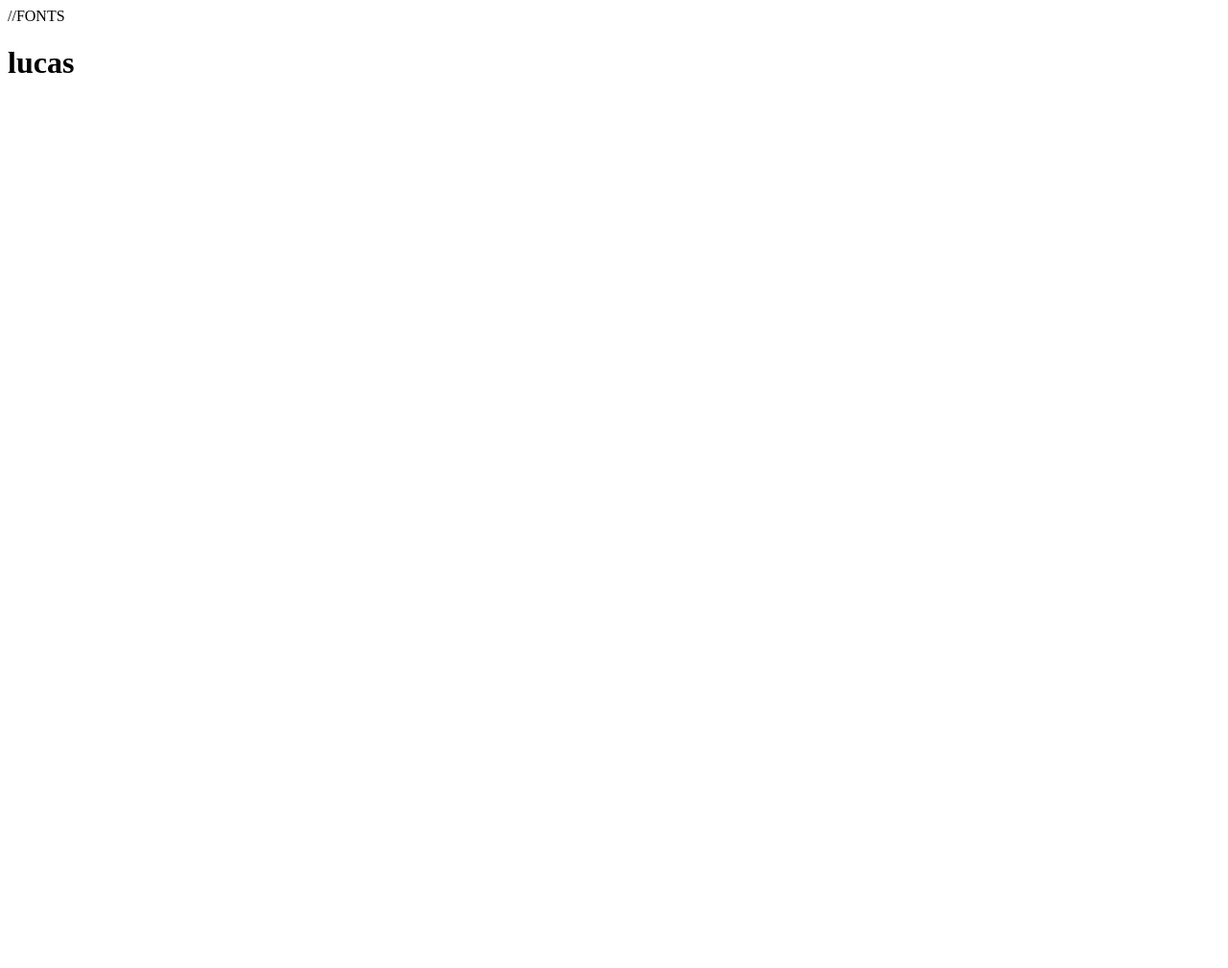
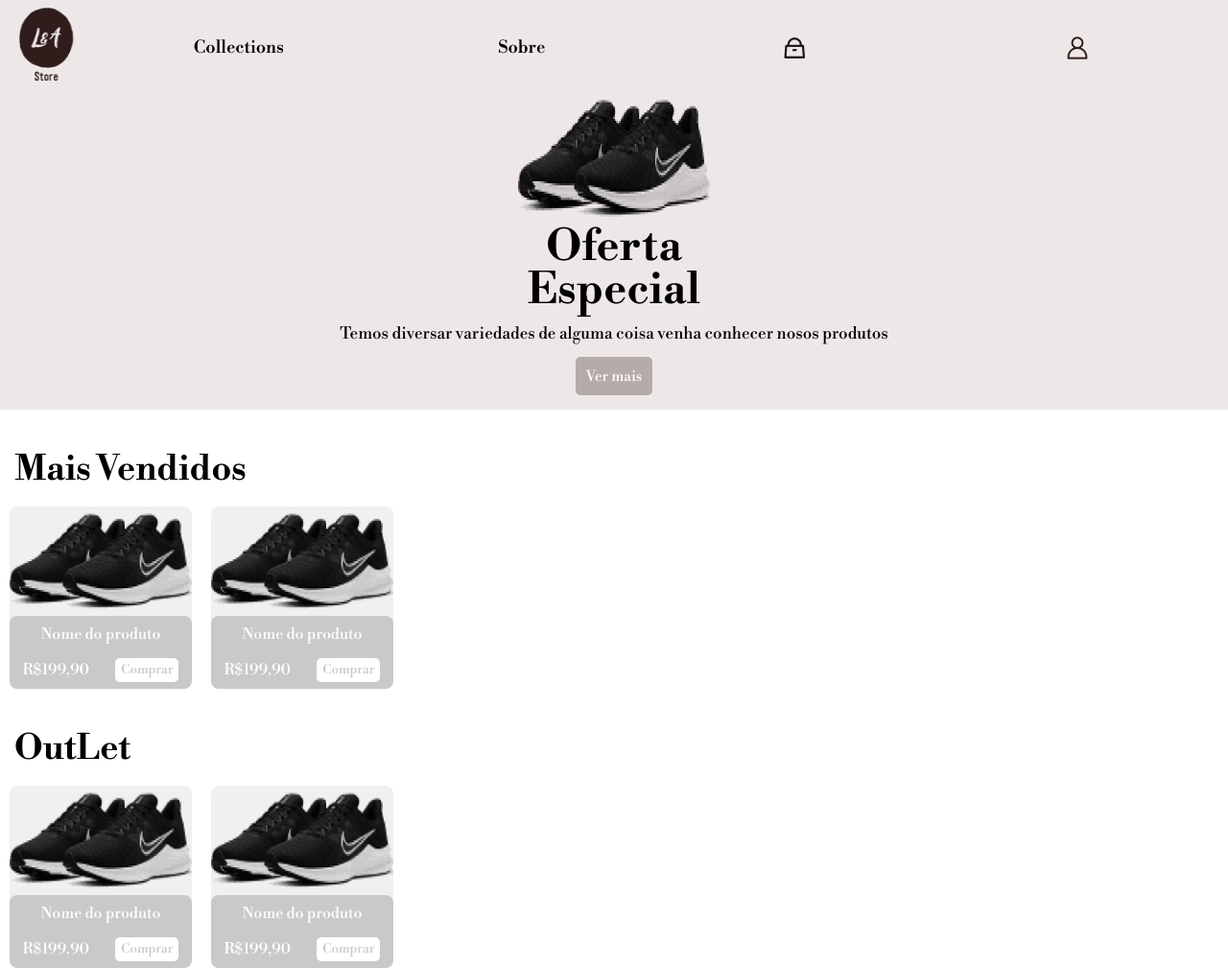
Before and after one commit to lucasscabral/projeto14-L-A-Store-front, a React app: page / in a window 1280 px wide. Shown: the whole page at 96% size. Before the commit the page ends 800 px from the top, so only its background shows below. Built offline with nearby package versions, Linux system fonts and the light colour scheme.

Commit message:
Feat:Layout do home com a listagem de produtos

```diff
--- a/public/index.html
+++ b/public/index.html
@@ -1,15 +1,24 @@
 <!DOCTYPE html>
 <html lang="pt-br">
-
   <head>
     <meta charset="utf-8" />
     <meta name="viewport" content="width=device-width, initial-scale=1" />
 
-  //FONTS
-  <link rel="preconnect" href="https://fonts.googleapis.com">
-  <link rel="preconnect" href="https://fonts.gstatic.com" crossorigin>
-  <link href="https://fonts.googleapis.com/css2?family=Libre+Bodoni:wght@400;500;700&display=swap" rel="stylesheet">
-
+    <!-- FONTS -->
+    <link rel="preconnect" href="https://fonts.googleapis.com" />
+    <link rel="preconnect" href="https://fonts.gstatic.com" crossorigin />
+    <link
+      href="https://fonts.googleapis.com/css2?family=Libre+Bodoni:wght@400;500;700&display=swap"
+      rel="stylesheet"
+    />
+    <style>
+      html {
+        scroll-behavior: smooth;
+      }
+      :target {
+        scroll-margin-top: 0.8em;
+      }
+    </style>
 
     <title>React App</title>
   </head>
@@ -18,5 +27,4 @@
     <noscript>You need to enable JavaScript to run this app.</noscript>
     <div class="root"></div>
   </body>
-
 </html>
--- a/src/components/App.js
+++ b/src/components/App.js
@@ -1,16 +1,19 @@
-//import { BrowserRouter, Routes, Route } from 'react-router-dom'
-//import GlobalStyle from '../assets/style/GlobalStyle.js'
+import { BrowserRouter, Routes, Route } from 'react-router-dom'
+import GlobalStyle from '../assets/style/GlobalStyle.js'
+import TelaHome from './TelaHome/TelaHome.js'
+import UserContext from '../contexts/UserContext.js'
 
 export default function App() {
-  return <h1>lucas</h1>
+  return (
+    <>
+      <GlobalStyle />
+      <UserContext.Provider value={{}}>
+        <BrowserRouter>
+          <Routes>
+            <Route path="/" element={<TelaHome />} />
+          </Routes>
+        </BrowserRouter>
+      </UserContext.Provider>
+    </>
+  )
 }
-
-/* <GlobalStyle />
-
-    <UserContext.Provider value={{}}>
-      <BrowserRouter>
-        <Routes>
-          <Route path="" element={} />
-        </Routes>
-      </BrowserRouter>
-    </UserContext.Provider> */
--- /dev/null
+++ b/src/components/TelaHome/TelaHome.js
@@ -0,0 +1,262 @@
+import styled from 'styled-components'
+import { useEffect, useState } from 'react'
+import Logo from '../../assets/image/logo.png'
+import ProdutoVenda from '../../assets/image/produto.png'
+import ImgSacola from '../../assets/image/imgsacola.png'
+import ImgLoginCadastro from '../../assets/image/imglogincadastro.png'
+
+export default function TelaHome() {
+  return (
+    <Body>
+      <Header>
+        <div>
+          <img src={Logo} alt="logo da loja" />
+        </div>
+        <Nav>
+          <h3>Collections</h3>
+          <h3>Sobre</h3>
+        </Nav>
+        <Buttons>
+          <img src={ImgSacola} alt="Botão de Sacola" />
+          <img src={ImgLoginCadastro} alt="Botão de Login ou Cadastro" />
+        </Buttons>
+      </Header>
+      <BanerOfertas>
+        <Produto>
+          <img src={ProdutoVenda} alt="Produtos Especiais" />
+          <h1>
+            Oferta <br /> Especial
+          </h1>
+        </Produto>
+        <p>
+          Temos diversar variedades de alguma coisa venha conhecer nosos
+          produtos
+        </p>
+        <button>
+          <a href="#OutLet">Ver mais</a>
+        </button>
+      </BanerOfertas>
+      <ListaProdutos>
+        <h2>Mais Vendidos</h2>
+        <Produtos>
+          <MaisVendidos>
+            <img src={ProdutoVenda} alt="Produtos mais vendidos" />
+            <InformacoesProduto>
+              <span>Nome do produto</span>
+              <div>
+                <span>R$199,90</span>
+                <button>Comprar</button>
+              </div>
+            </InformacoesProduto>
+          </MaisVendidos>
+          <MaisVendidos>
+            <img src={ProdutoVenda} alt="Produtos mais vendidos" />
+            <InformacoesProduto>
+              <span>Nome do produto</span>
+              <div>
+                <span>R$199,90</span>
+                <button>Comprar</button>
+              </div>
+            </InformacoesProduto>
+          </MaisVendidos>
+        </Produtos>
+      </ListaProdutos>
+      <scroll-container>
+        <ListaProdutos id="OutLet">
+          <h2>OutLet</h2>
+          <Produtos>
+            <MaisVendidos>
+              <img src={ProdutoVenda} alt="Produtos mais vendidos" />
+              <InformacoesProduto>
+                <span>Nome do produto</span>
+                <div>
+                  <span>R$199,90</span>
+                  <button>Comprar</button>
+                </div>
+              </InformacoesProduto>
+            </MaisVendidos>
+            <MaisVendidos>
+              <img src={ProdutoVenda} alt="Produtos mais vendidos" />
+              <InformacoesProduto>
+                <span>Nome do produto</span>
+                <div>
+                  <span>R$199,90</span>
+                  <button>Comprar</button>
+                </div>
+              </InformacoesProduto>
+            </MaisVendidos>
+          </Produtos>
+        </ListaProdutos>
+      </scroll-container>
+    </Body>
+  )
+}
+
+const Body = styled.body`
+  //width: 100%;
+  height: 100%;
+  overflow-y: scroll;
+  ::-webkit-scrollbar {
+    display: none;
+  }
+  scroll-container {
+    overflow: scroll;
+    scroll-behavior: smooth;
+  }
+`
+const Header = styled.header`
+  position: fixed;
+  top: 0;
+  left: 0;
+  width: 100%;
+  padding: 5px 10px;
+  box-sizing: border-box;
+  display: flex;
+  justify-content: space-between;
+  align-items: center;
+  background-color: #ede8e7;
+  div:nth-child(1) {
+    img {
+      width: 80px;
+      height: 86px;
+    }
+  }
+`
+const Nav = styled.div`
+  width: 100%;
+  display: flex;
+  justify-content: space-around;
+  align-items: center;
+  h3 {
+    font-weight: 500;
+    font-size: 18px;
+    margin: 0 15px;
+    cursor: pointer;
+  }
+`
+const Buttons = styled.div`
+  width: 100%;
+  display: flex;
+  justify-content: space-around;
+  align-items: center;
+  img {
+    margin: 0px 0.5rem;
+    cursor: pointer;
+  }
+`
+const BanerOfertas = styled.div`
+  margin-top: 95px;
+  width: 100%;
+  height: 100%;
+  display: flex;
+  background-color: #ede8e7;
+  flex-direction: column;
+  justify-content: center;
+  align-items: center;
+  p {
+    margin-top: 15px;
+    width: 100%;
+    flex-wrap: wrap;
+    text-align: center;
+    font-size: 17px;
+  }
+  button {
+    width: 80px;
+    height: 40px;
+    background-color: #b5abaa;
+    border: none #b5abaa;
+    border-radius: 5px;
+    cursor: pointer;
+    margin: 15px 0;
+
+    a {
+      text-decoration: none;
+      color: #ffffff;
+      font-size: 15px;
+    }
+  }
+`
+const Produto = styled.div`
+  display: flex;
+  width: 100%;
+  flex-direction: column;
+  justify-content: center;
+  align-items: center;
+  img {
+    width: 200px;
+    height: 140px;
+  }
+  h1 {
+    font-weight: 600;
+    font-size: 45px;
+    text-align: center;
+  }
+`
+const ListaProdutos = styled.div`
+  padding-left: 10px;
+  box-sizing: border-box;
+  margin-top: 45px;
+  h2 {
+    font-weight: 700;
+    font-size: 36px;
+    margin-left: 5px;
+  }
+`
+const Produtos = styled.div`
+  padding-right: 5px;
+  display: flex;
+  gap: 20px;
+  align-items: center;
+  overflow-x: scroll;
+`
+const MaisVendidos = styled.div`
+  margin-top: 20px;
+  display: flex;
+  flex-direction: column;
+  width: 190px;
+  height: 190px;
+  border-radius: 8px;
+  background-color: rgba(0, 0, 0, 0.06);
+  img {
+    width: 190px;
+    height: 60%;
+    cursor: pointer;
+  }
+  img:hover {
+    border-radius: 8px;
+    background-color: rgba(0, 0, 0, 0.06);
+  }
+`
+const InformacoesProduto = styled.div`
+  height: 40%;
+  width: 100%;
+  background: rgba(162, 158, 158, 0.49);
+  border-radius: 8px;
+  display: flex;
+  flex-direction: column;
+  justify-content: center;
+  align-items: center;
+  span {
+    color: #ffffff;
+  }
+  div {
+    padding-top: 20px;
+    box-sizing: border-box;
+    width: 100%;
+    height: 50%;
+    display: flex;
+    justify-content: space-around;
+    align-items: center;
+    span {
+      color: #ffffff;
+    }
+    button {
+      background-color: #ffffff;
+      color: #c9c9c9;
+      border: none #ffffff;
+      height: 25px;
+      cursor: pointer;
+      border-radius: 5px;
+    }
+  }
+`
--- /dev/null
+++ b/src/contexts/UserContext.js
@@ -0,0 +1,5 @@
+import { createContext } from 'react'
+
+const UserContext = createContext()
+
+export default UserContext
```
Also changed, not shown: src/assets/image/.txt (deleted), src/assets/image/imgbusca.png (added), src/assets/image/imglogincadastro.png (added), src/assets/image/imgsacola.png (added), src/assets/image/logo.png (added), src/assets/image/produto.png (added), src/contexts/as.txt (deleted). Lines whose indentation alone changed are shown as unchanged.
